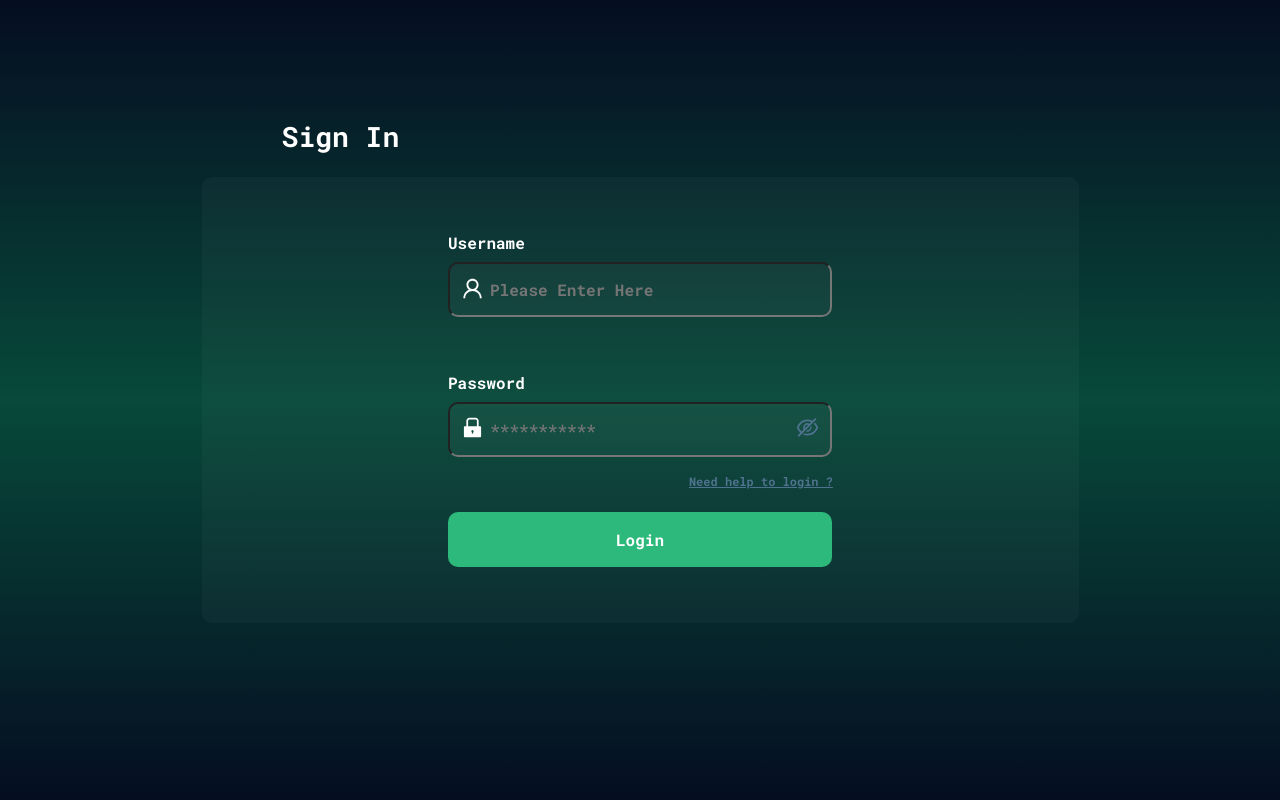
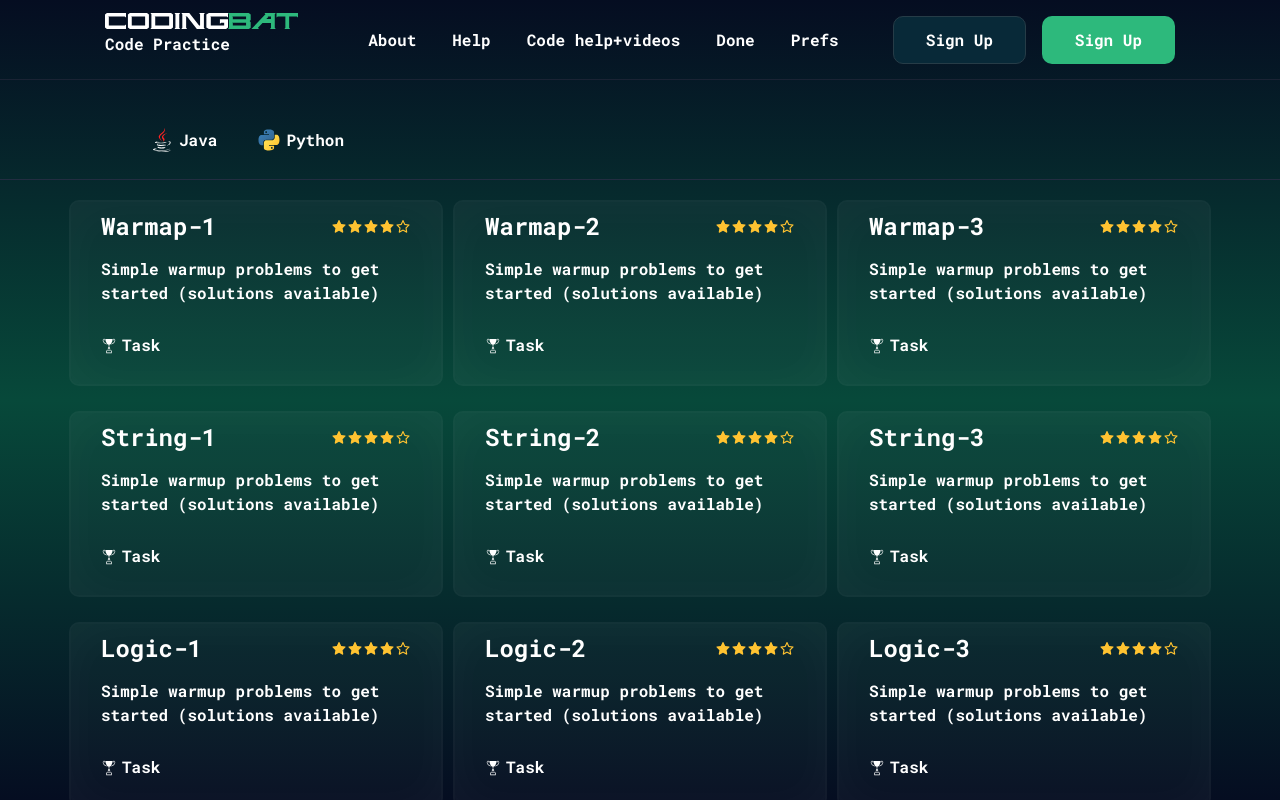
Before and after one commit to Ilyoshoja/codingbat-1, a React (Create React App) app: page / in a window 1280 px wide. Shown: the top 800 px of the page. Built offline with nearby package versions, Linux system fonts and the light colour scheme.

Commit message:
home deleted

```diff
--- a/src/App.tsx
+++ b/src/App.tsx
@@ -1,21 +1,16 @@
 import { FC } from "react";
 import { Route, Routes } from "react-router-dom";
-import { Home, Problem, Login, Register,Subject, Main} from "./pages";
+import { Problem, Login, Register, Subject, Main } from "./pages";
 
 const App: FC = () => (
   <div>
     <Routes>
-
-      <Route path='' element={<Home />}>
-      <Route index element={<Login />} />
+      <Route path="" element={<Main />}>
+        <Route index element={<Subject />} />
+        <Route path='problem' element={<Problem />} />
+      </Route>
+      <Route path="login" element={<Login />} />
       <Route path='register' element={<Register />} />
-      <Route path="main" element = {<Main/>}>
-      <Route index element={<Subject />} />
-      <Route path='problem' element={<Problem />} />
-      </Route>
-
-      </Route>
-
 
     </Routes>
   </div>
--- a/src/pages/home/Home.tsx
+++ /dev/null
@@ -1,23 +0,0 @@
-import React from "react";
-import { Outlet } from "react-router-dom";
-// import Footer from "../../components/header/footer/Footer";
-// import Header from "../../components/header/Header";
-// import "./home.scss"
-
-interface HomeProps {}
-
-const Home: React.FC<HomeProps> = () =>{
-    return(
-
-        <Outlet/>
-        // <div className="homeSection">
-        //    <Header/>
-
-        //    <Footer/>
-        // </div>
-
-
-    )
-}
-
-export default Home;
--- a/src/pages/home/home.scss
+++ /dev/null
@@ -1,6 +0,0 @@
-.homeSection{
-    width: 100%;
-    display: flex;
-    flex-direction: column;
-     gap: 30px;
-}
--- a/src/pages/index.ts
+++ b/src/pages/index.ts
@@ -1,4 +1,3 @@
-export { default as Home} from "./home/Home";
 export { default as Problem } from "./problem/Problem";
 export { default as Login } from "./login/Login";
 export { default as Register } from "./register/Register";
--- a/src/pages/subjects/subject.scss
+++ b/src/pages/subjects/subject.scss
@@ -88,9 +88,12 @@
     height: 100px;
     display: flex;
     justify-content: space-evenly;
+
     .active {
       border: 1px solid #2db97c;
     }
+
+
     div {
       cursor: pointer;
       display: flex;
```
